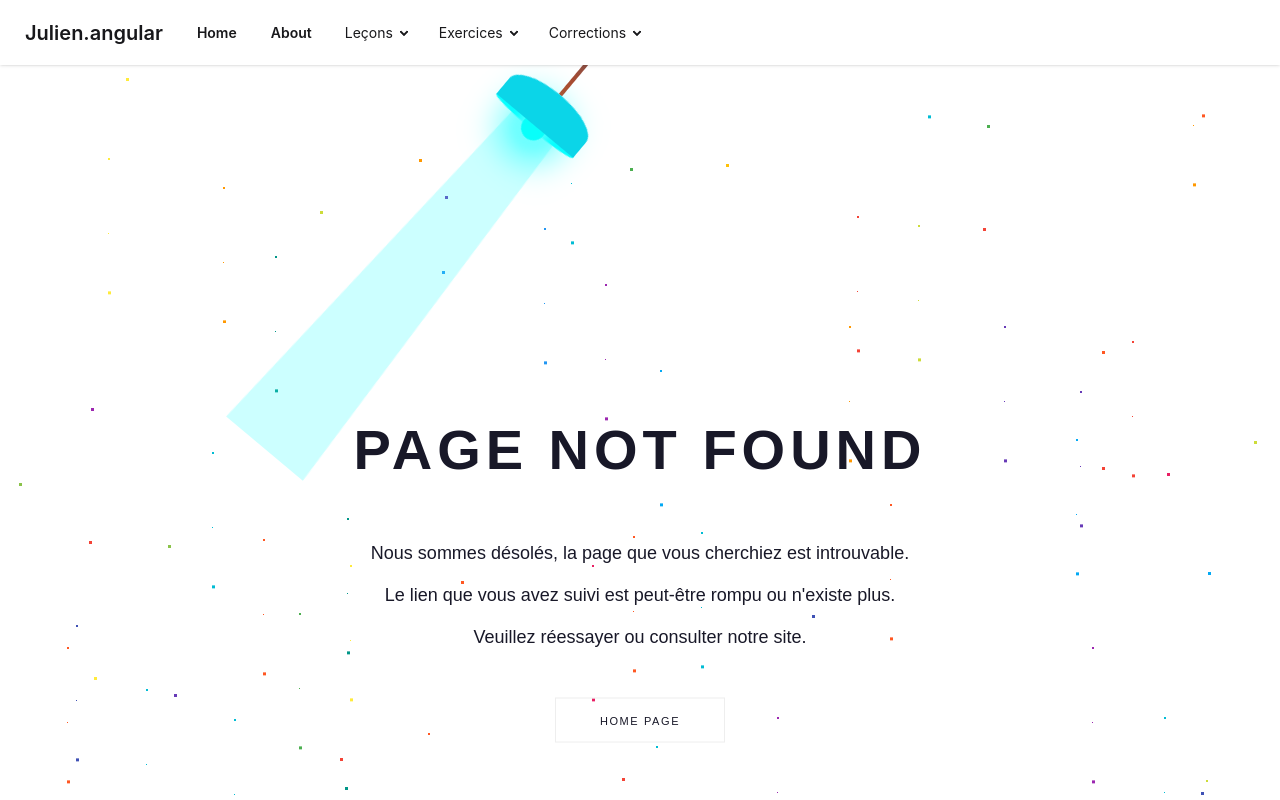
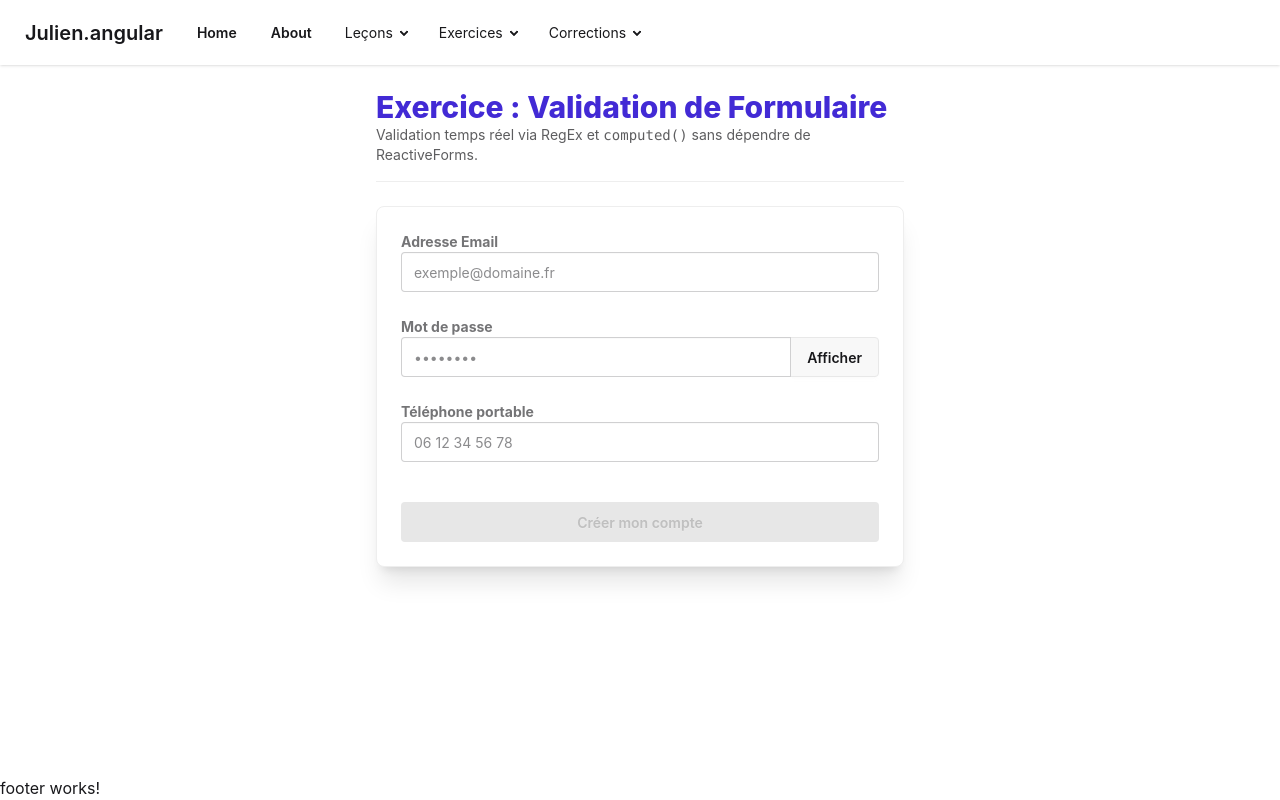
Before and after one commit to juliencongras/julien.angular, an Angular app: page /corrections/signals_form_validation in a window 1280 px wide. Shown: the top 800 px of the page. Built offline with nearby package versions, Linux system fonts and the light colour scheme.

Commit message:
correction signals form validation

```diff
--- a/src/app/app.routes.ts
+++ b/src/app/app.routes.ts
@@ -104,6 +104,10 @@ export const routes: Routes = [
         path: 'corrections/signals',
         loadComponent: () => import('./pages/corrections/signals-corrections/signals-exercice').then((m) => m.SignalsExercice),
     },
+    {
+        path: 'corrections/signals_form_validation',
+        loadComponent: () => import('./pages/corrections/signals-form-validation-correction/signals-form-exercice').then((m) => m.SignalsFormExercice),
+    },
 
   //! ---------- Le système page Not Found ---------------------------------------------------------------------
   // Dans Angular il faut placer à la fin le path:'**'
--- a/src/app/components/layouts/header/header.html
+++ b/src/app/components/layouts/header/header.html
@@ -47,6 +47,7 @@
             <li><a routerLink="/corrections/event_binding">Event binding</a></li>
             <li><a routerLink="/corrections/conditional_rendering">Conditional rendering</a></li>
             <li><a routerLink="/corrections/signals">Signals</a></li>
+            <li><a routerLink="/corrections/signals_form_validation">Signals form validation</a></li>
           </ul>
         </details>
       </li>
--- /dev/null
+++ b/src/app/pages/corrections/signals-form-validation-correction/signals-form-exercice.html
@@ -0,0 +1,119 @@
+<div class="max-w-xl mx-auto p-6 space-y-6">
+
+  <!-- En-tête -->
+  <div class="border-b border-base-300 pb-4">
+    <h1 class="text-3xl font-extrabold text-primary">Exercice : Validation de Formulaire</h1>
+    <p class="text-sm text-base-content/70">
+      Validation temps réel via RegEx et <code>computed()</code> sans dépendre de ReactiveForms.
+    </p>
+  </div>
+
+  @if (isSubmitted()) {
+    <div class="alert alert-success shadow-lg">
+      <span>Inscription réussie ! Vos données ont été enregistrées avec succès.</span>
+      <button class="btn btn-sm btn-ghost" (click)="resetForm()">Nouveau formulaire</button>
+    </div>
+  } @else {
+
+    <form (submit)="submitForm($event)" class="card bg-base-100 shadow-xl border border-base-300">
+      <div class="card-body space-y-4">
+
+        <!-- CHAMP 1 : EMAIL -->
+        <div class="form-control">
+          <label class="label"><span class="label-text font-bold">Adresse Email</span></label>
+          <input
+            type="email"
+            placeholder="exemple@domaine.fr"
+            class="input input-bordered w-full"
+            [class.input-error]="emailTouched() && !isEmailValid()"
+            [class.input-success]="emailTouched() && isEmailValid()"
+            [value]="email()"
+            (input)="onInput(email, emailTouched, $event)" />
+
+          @if (emailTouched() && !isEmailValid()) {
+            <label class="label">
+              <span class="label-text-alt text-error">Veuillez saisir une adresse e-mail valide.</span>
+            </label>
+          }
+        </div>
+
+        <!-- CHAMP 2 : MOT DE PASSE -->
+        <div class="form-control">
+          <label class="label"><span class="label-text font-bold">Mot de passe</span></label>
+          <div class="join w-full">
+            <input
+              [type]="showPassword() ? 'text' : 'password'"
+              placeholder="••••••••"
+              class="input input-bordered join-item flex-1"
+              [class.input-error]="passwordTouched() && !isPasswordValid()"
+              [class.input-success]="passwordTouched() && isPasswordValid()"
+              [value]="password()"
+              (input)="onInput(password, passwordTouched, $event)" />
+
+            <button
+              type="button"
+              class="btn join-item"
+              (click)="toggleShowPassword()">
+              {{ showPassword() ? 'Masquer' : 'Afficher' }}
+            </button>
+          </div>
+
+          <!-- Jauge de force du mot de passe -->
+          @if (password()) {
+            <div class="mt-2 space-y-1">
+              <div class="flex justify-between text-xs">
+                <span>Force du mot de passe :</span>
+                <span class="font-bold">{{ passwordStrengthLabel().text }}</span>
+              </div>
+              <progress
+                class="progress w-full transition-all"
+                [class]="passwordStrengthLabel().class"
+                [value]="passwordScore()"
+                max="4">
+              </progress>
+            </div>
+          }
+
+          @if (passwordTouched() && !isPasswordValid()) {
+            <label class="label">
+              <span class="label-text-alt text-error">
+                8 caractères min., 1 majuscule, 1 chiffre et 1 caractère spécial (&#64;$!%*?&amp;).
+              </span>
+            </label>
+          }
+        </div>
+
+        <!-- CHAMP 3 : TÉLÉPHONE -->
+        <div class="form-control">
+          <label class="label"><span class="label-text font-bold">Téléphone portable</span></label>
+          <input
+            type="tel"
+            placeholder="06 12 34 56 78"
+            class="input input-bordered w-full"
+            [class.input-error]="phoneTouched() && !isPhoneValid()"
+            [class.input-success]="phoneTouched() && isPhoneValid()"
+            [value]="phone()"
+            (input)="onInput(phone, phoneTouched, $event)" />
+
+          @if (phoneTouched() && !isPhoneValid()) {
+            <label class="label">
+              <span class="label-text-alt text-error">Format attendu : 06XXXXXXXX ou +336XXXXXXXX.</span>
+            </label>
+          }
+        </div>
+
+        <!-- BOUTON DE SOUMISSION -->
+        <div class="card-actions justify-end mt-4">
+          <button
+            type="submit"
+            class="btn btn-primary w-full"
+            [disabled]="!isFormValid()">
+            Créer mon compte
+          </button>
+        </div>
+
+      </div>
+    </form>
+  }
+
+</div>
--- /dev/null
+++ b/src/app/pages/corrections/signals-form-validation-correction/signals-form-exercice.ts
@@ -0,0 +1,108 @@
+import { Component, signal, computed, effect } from '@angular/core';
+// Expressions régulières de validation
+const EMAIL_REGEX = /^[a-zA-Z0-9._%+-]+@[a-zA-Z0-9.-]+\.[a-zA-Z]{2,}$/;
+const PASSWORD_REGEX = /^(?=.*[a-z])(?=.*[A-Z])(?=.*\d)(?=.*[@$!%*?&])[A-Za-z\d@$!\%*?&]{8,}$/;
+const PHONE_REGEX = /^(?:(?:\+|00)33|0)[1-9](?:[\s.-]?\d{2}){4}$/;
+
+@Component({
+  imports: [],
+  selector: 'app-signals-form-exercice',
+  templateUrl: './signals-form-exercice.html',
+})
+export class SignalsFormExercice {
+  // 1. SIGNALS D'ÉTAT
+  email = signal<string>('');
+  password = signal<string>('');
+  phone = signal<string>('');
+  showPassword = signal<boolean>(false);
+
+  // Tracking de l'interaction utilisateur
+  // Des booléen qui permettront de gérer les classes CSS rouge ou vert (success ou error)
+  emailTouched = signal<boolean>(false);
+  passwordTouched = signal<boolean>(false);
+  phoneTouched = signal<boolean>(false);
+
+  // State de soumission
+  isSubmitted = signal<boolean>(false);
+
+  // 2. VALIDATIONS DÉRIVÉES (COMPUTED)
+  isEmailValid = computed(() => EMAIL_REGEX.test(this.email().trim()));
+  isPasswordValid = computed(() => PASSWORD_REGEX.test(this.password()));
+  isPhoneValid = computed(() => PHONE_REGEX.test(this.phone().trim()));
+
+  isFormValid = computed(() =>
+    this.isEmailValid() && this.isPasswordValid() && this.isPhoneValid()
+  );
+
+  // Calcul dynamique de la force du mot de passe
+  passwordScore = computed(() => {
+    const pwd = this.password();
+    if (!pwd) return 0;
+
+    // A chaque passage dasn les IF ca augmente le score
+    let score = 0;
+    // Test sur longueur
+    if (pwd.length >= 8) score++;
+    // Test ca contient une lettre (min ou maj)
+    if (/[A-Z]/.test(pwd) && /[a-z]/.test(pwd)) score++;
+    // Test si chiffre
+    if (/\d/.test(pwd)) score++;
+    // Test du caractère spécial
+    if (/[@$!%*?&]/.test(pwd)) score++;
+
+    return score;
+  });
+
+  passwordStrengthLabel = computed(() => {
+    switch (this.passwordScore()) {
+      case 1: return { text: 'Très faible', class: 'progress-error' };
+      case 2: return { text: 'Moyen', class: 'progress-warning' };
+      case 3: return { text: 'Fort', class: 'progress-info' };
+      case 4: return { text: 'Très fort', class: 'progress-success' };
+      default: return { text: 'Invalide', class: 'progress-error' };
+    }
+  });
+
+  constructor() {
+    // 3. EFFECT : Journalisation de l'état de validité
+    effect(() => {
+      console.log(`[FORM LOG] Formulaire valide : ${this.isFormValid()}`);
+    });
+  }
+
+  // 4. MÉTHODES D'ACTION
+  onInput(targetSignal: ReturnType<typeof signal<string>>, touchedSignal: ReturnType<typeof signal<boolean>>, event: Event): void {
+    const input = event.target as HTMLInputElement;
+    targetSignal.set(input.value);
+    touchedSignal.set(true);
+  }
+
+  toggleShowPassword(): void {
+    this.showPassword.update((show) => !show);
+  }
+
+  submitForm(event: Event): void {
+    event.preventDefault();
+    this.emailTouched.set(true);
+    this.passwordTouched.set(true);
+    this.phoneTouched.set(true);
+
+    if (this.isFormValid()) {
+      this.isSubmitted.set(true);
+      console.log('Données soumises :', {
+        email: this.email(),
+        phone: this.phone(),
+      });
+    }
+  }
+
+  resetForm(): void {
+    this.email.set('');
+    this.password.set('');
+    this.phone.set('');
+    this.emailTouched.set(false);
+    this.passwordTouched.set(false);
+    this.phoneTouched.set(false);
+    this.isSubmitted.set(false);
+  }
+}
```
